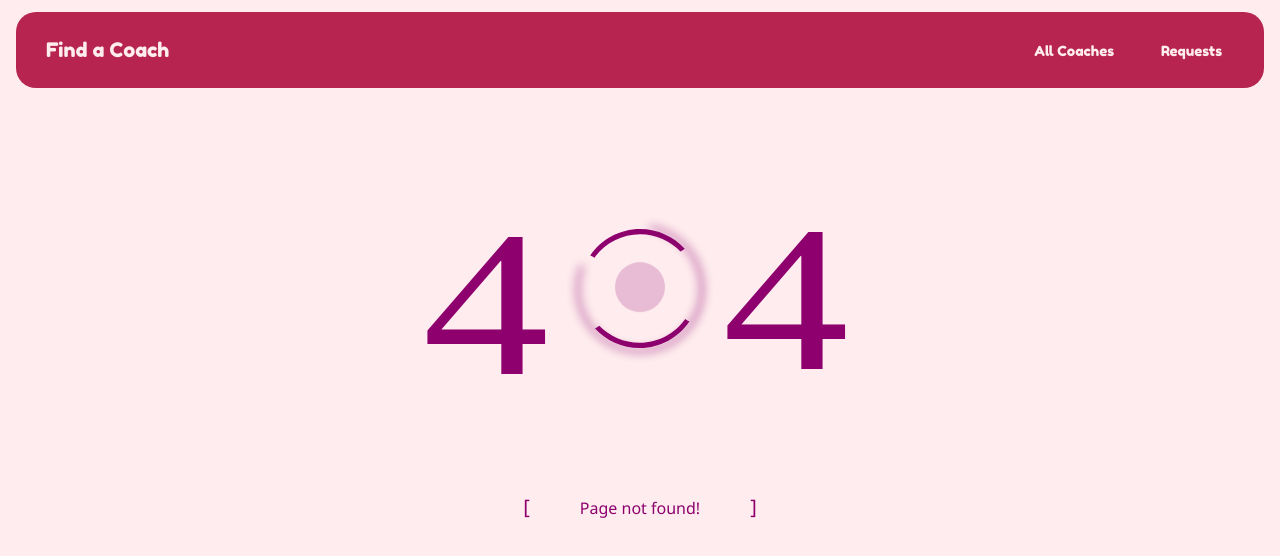
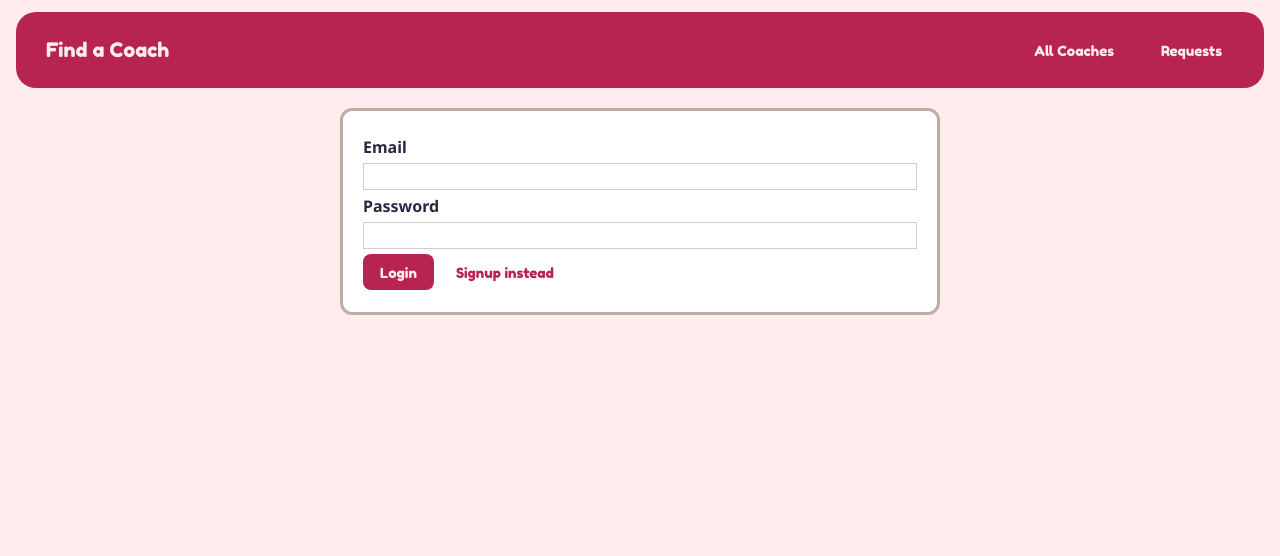
Before and after one commit to RaziehKazeminejad/vue-coach-finder, a Vue app: page /auth in a window 1280 px wide. Before the commit this address had no page. Shown: the top 556 px of the page. Built offline with nearby package versions, Linux system fonts and the light colour scheme.

Commit message:
add authentication and fix bug

```diff
--- a/src/components/ui/BasePrice.vue
+++ b/src/components/ui/BasePrice.vue
@@ -1,6 +1,5 @@
 <template>
   <h4>
-		<ion-icon name="logo-usd"></ion-icon>
     <span class="price">{{ rate }}</span>
     <span class="per">/hour</span>
   </h4>
@@ -22,11 +21,6 @@
   font-size: 4rem;
 }
 
-h4 ion-icon {
-	display: inline-block;
-	font-size: 2.2rem;
-}
-
 h4 .per {
   align-self: flex-start;
   font-size: 1.4rem;
--- /dev/null
+++ b/src/pages/auth/UserAuth.vue
@@ -0,0 +1,131 @@
+<template>
+  <div>
+    <base-dialog :show="!!error" title="An error accured" @close="handleError">
+      {{ error }}
+    </base-dialog>
+    <base-dialog :show="isLoading" title="Authenticating..." fixed>
+      <base-spinner></base-spinner>
+    </base-dialog>
+    <form @submit.prevent="submitForm">
+      <base-card>
+        <div class="form-control">
+          <label for="email">Email</label>
+          <input type="email" id="email" v-model.trim="email" />
+        </div>
+        <div class="form-control">
+          <label for="password">Password</label>
+          <input type="password" id="password" v-model.trim="password" />
+        </div>
+        <p v-if="!formIsValid">
+          Please enter a valid email or password (must be at least 6 characters
+          long)
+        </p>
+        <base-button>{{ submitButtonCaption }}</base-button>
+        <base-button type="button" mode="flat" @click="switchAuthMode">{{
+          switchModeButtonCaption
+        }}</base-button>
+      </base-card>
+    </form>
+  </div>
+</template>
+
+<script>
+export default {
+  data() {
+    return {
+      email: '',
+      password: '',
+      formIsValid: true,
+      mode: 'login',
+      isLoading: false,
+      error: null,
+    };
+  },
+  computed: {
+    submitButtonCaption() {
+      if (this.mode === 'login') {
+        return 'Login';
+      } else {
+        return 'Signup';
+      }
+    },
+    switchModeButtonCaption() {
+      if (this.mode === 'login') {
+        return 'Signup instead';
+      } else {
+        return 'Login instead';
+      }
+    },
+  },
+  methods: {
+    async submitForm() {
+      this.formIsValid = true;
+      if (this.email === '' || !this.email.includes('@') || this.password < 6) {
+        this.formIsValid = false;
+        return;
+      }
+      this.isLoading = true;
+
+      const actionPayload = {
+        email: this.email,
+        password: this.password,
+      };
+
+      try {
+        if (this.mode === 'login') {
+          await this.$store.dispatch('login', actionPayload);
+        } else {
+          await this.$store.dispatch('signup', actionPayload);
+        }
+      } catch (error) {
+        this.error = error.message || 'Failed to authentication, try later!';
+      }
+
+      this.isLoading = false;
+    },
+    switchAuthMode() {
+      if (this.mode === 'login') {
+        this.mode = 'signup';
+      } else {
+        this.mode = 'login';
+      }
+    },
+    handleError() {
+      this.error = null;
+    },
+  },
+};
+</script>
+
+<style scoped>
+form {
+  margin: 1rem;
+  padding: 1rem;
+}
+
+.form-control {
+  margin: 0.5rem 0;
+}
+
+label {
+  font-weight: bold;
+  margin-bottom: 0.5rem;
+  display: block;
+}
+
+input,
+textarea {
+  display: block;
+  width: 100%;
+  font: inherit;
+  border: 1px solid #ccc;
+  padding: 0.15rem;
+}
+
+input:focus,
+textarea:focus {
+  border-color: #3d008d;
+  background-color: #faf6ff;
+  outline: none;
+}
+</style>
--- a/src/router.js
+++ b/src/router.js
@@ -6,6 +6,7 @@
 import CoachRegistration from './pages/coaches/CoachRegistration.vue';
 import RequestsReceived from './pages/requests/RequestsReceived.vue';
 import NotFound from './pages/NotFound.vue';
+import UserAuth from './pages/auth/UserAuth.vue';
 
 const router = createRouter({
   history: createWebHistory(),
@@ -20,6 +21,7 @@
     },
     { path: '/register', component: CoachRegistration },
     { path: '/requests', component: RequestsReceived },
+    { path: '/auth', component: UserAuth },
     { path: '/:notFound(.*)', component: NotFound },
   ],
 });
--- a/src/store/index.js
+++ b/src/store/index.js
@@ -1,22 +1,14 @@
 import { createStore } from 'vuex';
 
 import coachesModules from './modules/coaches/index.js';
-import requestsModules from './modules/requests/index.js'
+import requestsModules from './modules/requests/index.js';
+import authModules from './modules/auth/index.js';
 
 const store = createStore({
   modules: {
     coaches: coachesModules,
-    requests:requestsModules
-  },
-  state() {
-    return {
-      userId: 'c3',
-    };
-  },
-  getters: {
-    userId(state) {
-      return state.userId;
-    },
+    requests: requestsModules,
+    auth: authModules,
   },
 });
 
--- /dev/null
+++ b/src/store/modules/auth/actions.js
@@ -0,0 +1,60 @@
+export default {
+  async login(context, payload) {
+    const response = await fetch(
+      'https://identitytoolkit.googleapis.com/v1/accounts:signInWithPassword?key=AIzaSyA08WbHobDQPOBuUMdB5Zs7B4UWMS2mhN8',
+      {
+        method: 'POST',
+        body: JSON.stringify({
+          email: payload.email,
+          password: payload.password,
+          returnSecureToken: true,
+        }),
+      }
+    );
+    const responseData = await response.json();
+
+    if (!response.ok) {
+      console.log(responseData);
+      const error = new Error(
+        responseData.message || 'Failed to authenticate. Check your login data.'
+      );
+      throw error;
+    }
+    console.log(responseData);
+    context.commit('setUser', {
+      token: responseData.idToken,
+      userId: responseData.localId,
+      tokenExpiration: responseData.expiresIn,
+    });
+  },
+  async signup(context, payload) {
+    const response = await fetch(
+      'https://identitytoolkit.googleapis.com/v1/accounts:signUp?key=AIzaSyA08WbHobDQPOBuUMdB5Zs7B4UWMS2mhN8',
+      {
+        method: 'POST',
+        body: JSON.stringify({
+          email: payload.email,
+          password: payload.password,
+          returnSecureToken: true,
+        }),
+      }
+    );
+
+    const responseData = await response.json();
+
+    if (!response.ok) {
+      console.log(responseData);
+      const error = new Error(
+        responseData.message || 'Failed to authenticate. Check your login data.'
+      );
+      throw error;
+    }
+
+    console.log(responseData);
+    context.commit('setUser', {
+      token: responseData.idToken,
+      userId: responseData.localId,
+      tokenExpiration: responseData.expiresIn,
+    });
+  },
+};
--- /dev/null
+++ b/src/store/modules/auth/getters.js
@@ -0,0 +1,8 @@
+export default {
+  userId(state) {
+    return state.userId;
+  },
+  token(state) {
+    return state.token;
+  },
+};
--- /dev/null
+++ b/src/store/modules/auth/index.js
@@ -0,0 +1,16 @@
+import mutations from './mutations';
+import actions from './actions';
+import getters from './getters';
+
+export default {
+  state() {
+    return {
+      token: null,
+      userId: null,
+      tokenExpiration: null,
+    };
+  },
+  mutations,
+  actions,
+  getters,
+};
--- /dev/null
+++ b/src/store/modules/auth/mutations.js
@@ -0,0 +1,7 @@
+export default {
+  setUser(state, payload) {
+    state.token = payload.token;
+    state.userId = payload.userId;
+    state.tokenExpiration = payload.tokenExpiration;
+  },
+};
--- a/src/store/modules/coaches/actions.js
+++ b/src/store/modules/coaches/actions.js
@@ -8,8 +8,10 @@
       hourlyRate: payload.rate,
       areas: payload.areas,
     };
+    const token = context.rootGetters.token;
     const response = await fetch(
-      `https://vue-http-demo-a42a2-default-rtdb.firebaseio.com/coaches/${userId}.json`,
+      `https://vue-http-demo-a42a2-default-rtdb.firebaseio.com/coaches/${userId}.json?auth=` +
+        token,
       {
         method: 'PUT',
         body: JSON.stringify(coachData),
@@ -26,9 +28,9 @@
     context.commit('addCoach', { ...coachData, id: userId });
   },
 
-  async loadCoaches(context,payload) {
-    if(!payload.forceRefresh && !context.getters.shouldUpdate){
-      return
+  async loadCoaches(context, payload) {
+    if (!payload.forceRefresh && !context.getters.shouldUpdate) {
+      return;
     }
     const response = await fetch(
       `https://vue-http-demo-a42a2-default-rtdb.firebaseio.com/coaches.json`
--- a/src/store/modules/requests/actions.js
+++ b/src/store/modules/requests/actions.js
@@ -28,8 +28,10 @@
   },
   async fetchRequests(context) {
     const coachId = context.rootGetters.userId;
+    const token = context.rootGetters.token;
     const response = await fetch(
-      `https://vue-http-demo-a42a2-default-rtdb.firebaseio.com/requests/${coachId}.json`
+      `https://vue-http-demo-a42a2-default-rtdb.firebaseio.com/requests/${coachId}.json?auth=` +
+        token
     );
     const responseData = await response.json();
 
```
Lines whose indentation alone changed are shown as unchanged.
